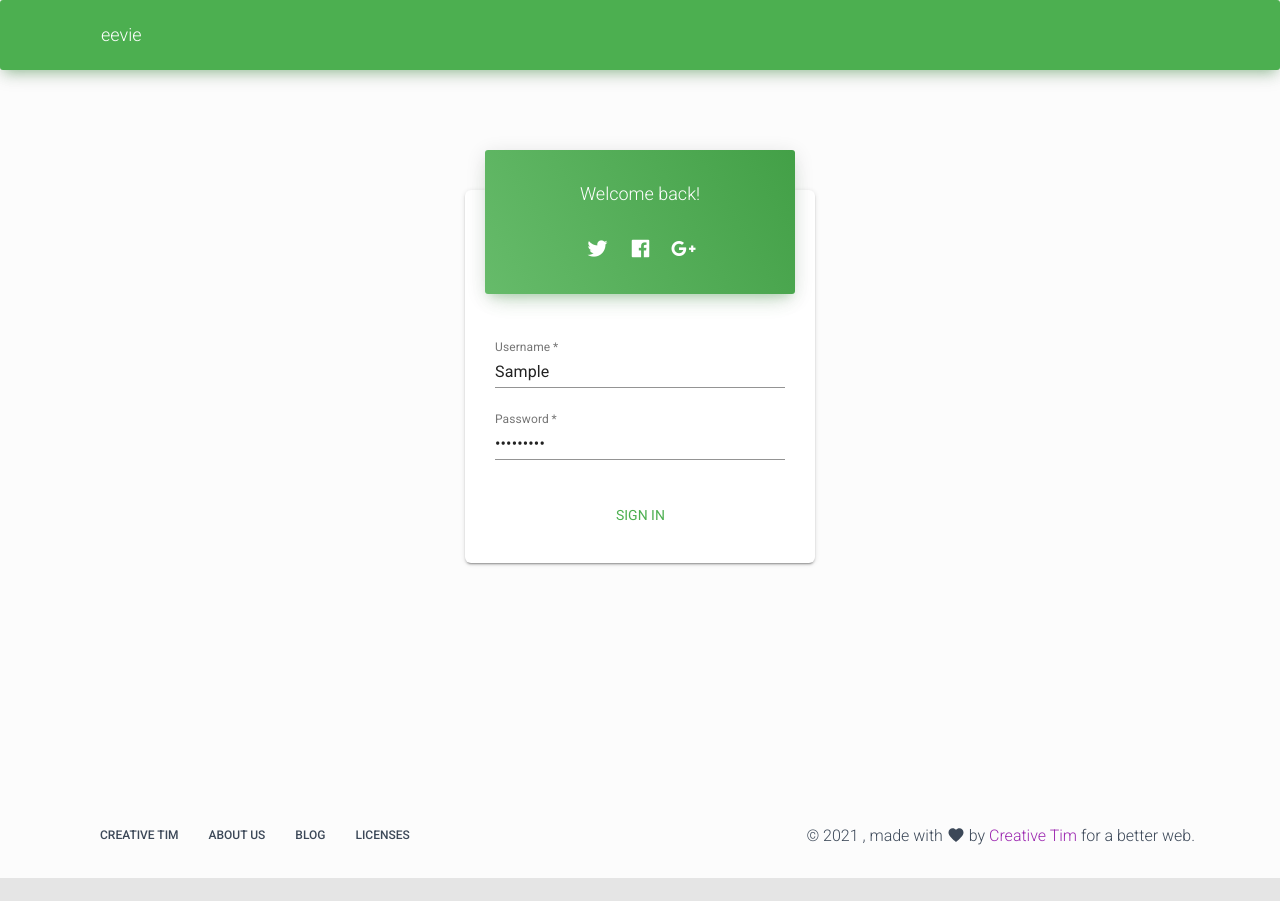
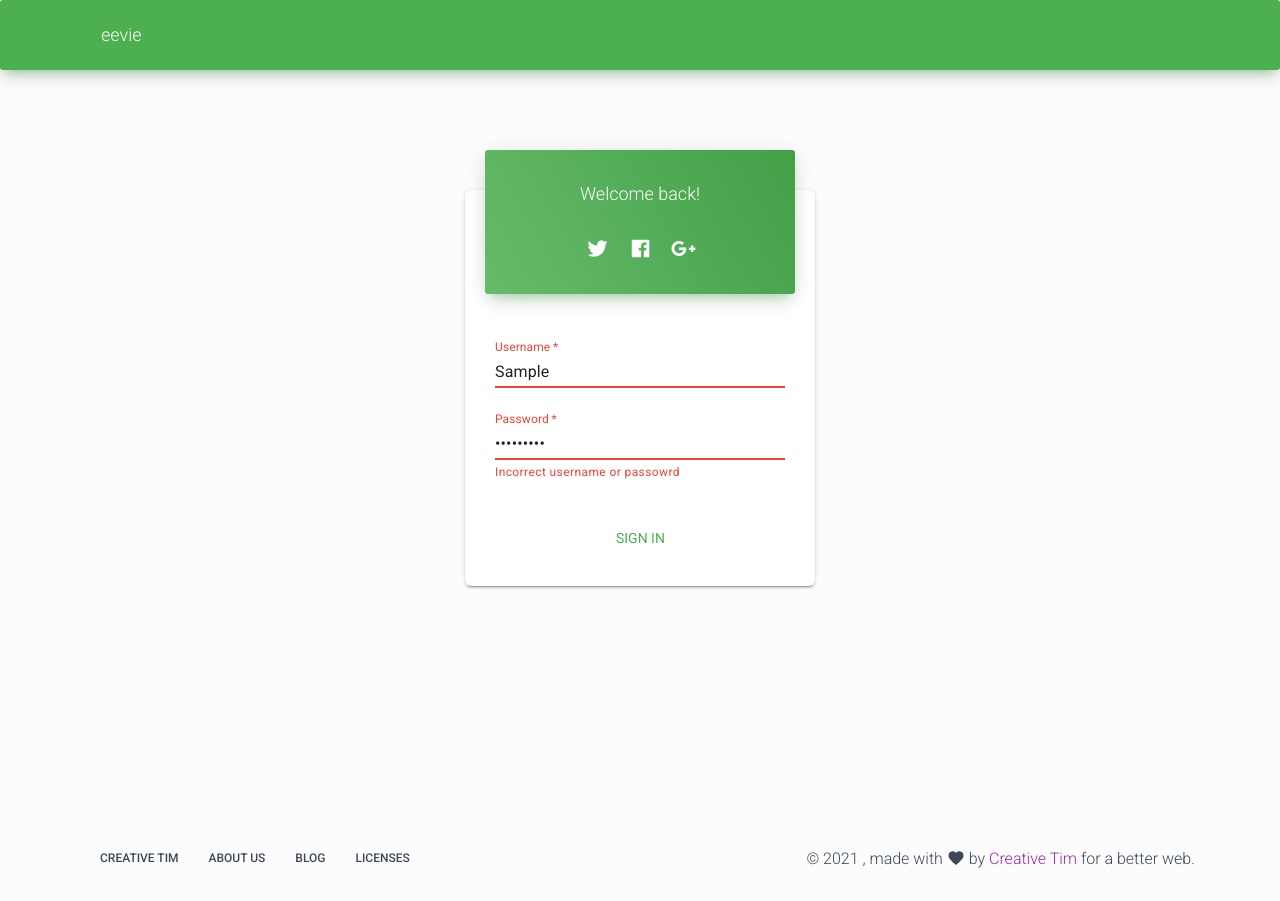
Before and after one commit to mpektkd/eeve, a React (Create React App) app in the folder front-end/: page /login-page in a window 1280 px wide. Both pictures are taken after typing "Sample", "Sample123" into the empty fields and a click on the button "SIGN IN". Before the commit the page ends 878 px from the top, so only its background shows below. Built offline with nearby package versions, Linux system fonts and the light colour scheme; no server answers; what react-google-maps would draw is missing.

Commit message:
Incorrect username of passoword feature added

```diff
--- a/front-end/src/views/LoginPage/LoginPage.js
+++ b/front-end/src/views/LoginPage/LoginPage.js
@@ -36,6 +36,7 @@ const theme = createMuiTheme({
   },
 });
 
+
 export default function LoginPage(props) {
   const [cardAnimaton, setCardAnimation] = useState("cardHidden");
   setTimeout(function() {
@@ -43,8 +44,10 @@ export default function LoginPage(props) {
   }, 700);
   const {register, handleSubmit} = useForm();
   const [loggedIn, setLoggedIn] = useState(false);
+  const [authError, setAuthError] = useState(false);
   const classes = useStyles();
   const { ...rest } = props;
+  const usernameProps = ["kwstas"];
 
   const onSubmit = (e) => {
 
@@ -59,16 +62,80 @@ export default function LoginPage(props) {
         axiosInstance.defaults.headers['Authorization'] = "JWT " + res.data.access;
         localStorage.setItem('access_token', res.data.access);
         localStorage.setItem('refresh_token', res.data.refresh);
+        console.log("iam here");
         const timer = setTimeout(()=> {
           setLoggedIn(true);
           console.log("SKASE");
         }, 800);
+       })
+       .catch(error => {
+         setAuthError(true);
        })
     } catch (error) {
       throw error;
     }
 
 
+  }
+
+  let textfieldUsername;
+  if (authError) {
+    textfieldUsername = <TextField
+    error
+    margin="normal"
+    inputRef={register}
+    required
+    fullWidth
+    name="username"
+    label="Username"
+    type="username"
+    id="username"
+    autoComplete="username"
+  />;
+  } else {
+    textfieldUsername = <TextField
+        margin="normal"
+        inputRef={register}
+        required
+        fullWidth
+        name="username"
+        label="Username"
+        type="username"
+        id="username"
+        autoComplete="username"
+        autoFocus
+      />;
+  }
+
+  let textfieldPassword;
+  if (authError) {
+    textfieldPassword = <TextField
+    error
+    margin="normal"
+    inputRef={register}
+    required
+    fullWidth
+    name="password"
+    label="Password"
+    type="password"
+    id="password"
+    autoComplete="current-password"
+    autoFocus
+    helperText = "Incorrect username or passowrd"
+
+  />;
+  } else {
+    textfieldPassword = <TextField
+        margin="normal"
+        inputRef={register}
+        required
+        fullWidth
+        name="password"
+        label="Password"
+        type="password"
+        id="password"
+        autoComplete="current-password"
+      />;
   }
 
 
@@ -126,29 +193,9 @@ export default function LoginPage(props) {
                     </div>
                   </CardHeader>
                   <CardBody>
-                    <TextField
-                      margin="normal"
-                      inputRef={register}
-                      required
-                      fullWidth
-                      id="username"
-                      label="Username"
-                      name="username"
-                      autoComplete="username"
-                      autoFocus
-                    />
-                    <ThemeProvider theme = { theme }>
-                    <TextField
-                      margin="normal"
-                      inputRef={register}
-                      required
-                      fullWidth
-                      name="password"
-                      label="Password"
-                      type="password"
-                      id="password"
-                      autoComplete="current-password"
-                    />
+                  <ThemeProvider theme = { theme }>
+                    { textfieldUsername }
+                    { textfieldPassword }
                     </ThemeProvider>
                   </CardBody>
                   <CardFooter className={classes.cardFooter}>
```
